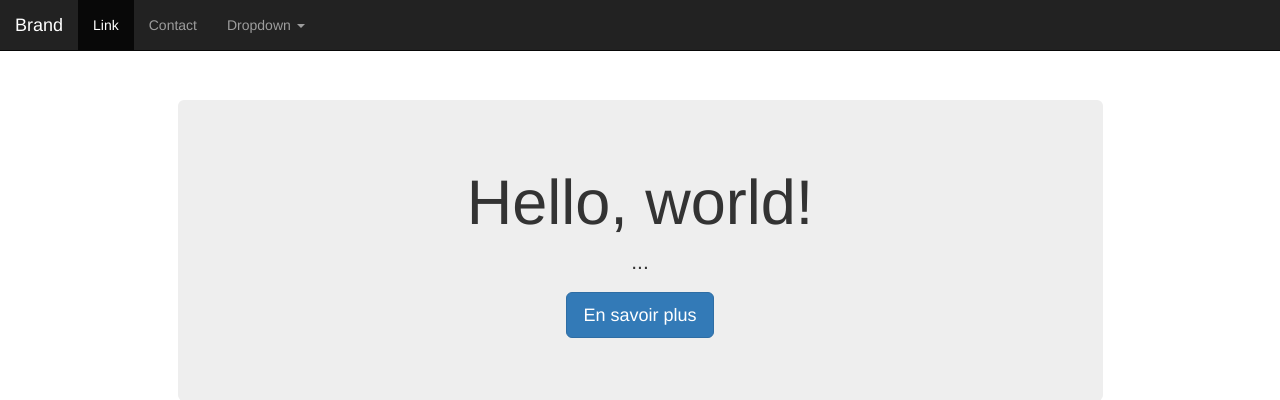
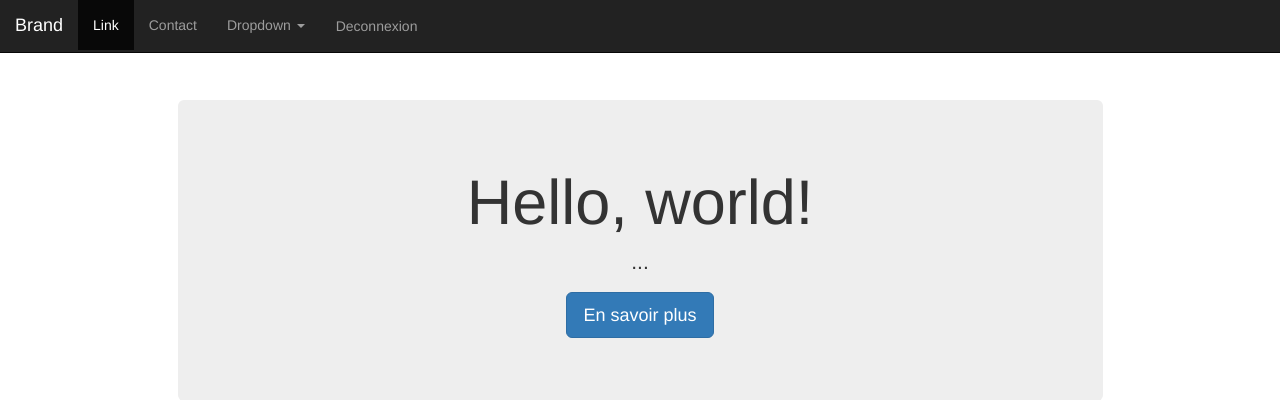
Before and after one commit to MohamedAharchi/dasireference, a PHP site: page /index.php?uc=connexion&action=passToHome in a window 1280 px wide. Shown: the top 400 px of the page. Run offline with PHP 8.4, Linux system fonts and the light colour scheme; some libraries are stand-ins or nearby versions.

Commit message:
Mohamed - Add disconnect option and update modal contact

```diff
--- a/reference/controls/c_connexion.php
+++ b/reference/controls/c_connexion.php
@@ -18,6 +18,11 @@ switch($action) {
         include "vues/v_home.php";
         break;
 
+    case "disconnect" :
+        session_destroy();
+        header('Location: index.php');
+        break;
+
     default :
         include "vues/v_connexion.php";
         break;
--- a/reference/vues/v_contact.php
+++ b/reference/vues/v_contact.php
@@ -26,8 +26,8 @@
                             </div>
                         </div>
                         <div class="modal-footer">
-                            <a href="#" class="btn btn-danger" data-dismiss="modal"><span class="glyphicon glyphicon-remove" aria-hidden="true"></span> Cancel</a>
-                            <button class="btn btn-primary" type="submit">Send</button>
+                            <button class="btn btn-success" type="submit">Send</button>
+                            <a href="#" class="btn btn-danger" data-dismiss="modal">Cancel</a>
                         </div>
                     </form>
                 </div>
--- a/reference/vues/v_menu.php
+++ b/reference/vues/v_menu.php
@@ -28,6 +28,7 @@
                       <li><a href="#">One more separated link</a></li>
                     </ul>
                   </li>
+                  <li><a href="index.php?uc='connexion&action=disconnect'" class="btn btn_default">Deconnexion</a></li>
                 </ul>
               </div><!-- /.navbar-collapse -->
             </div><!-- /.container-fluid -->
```
